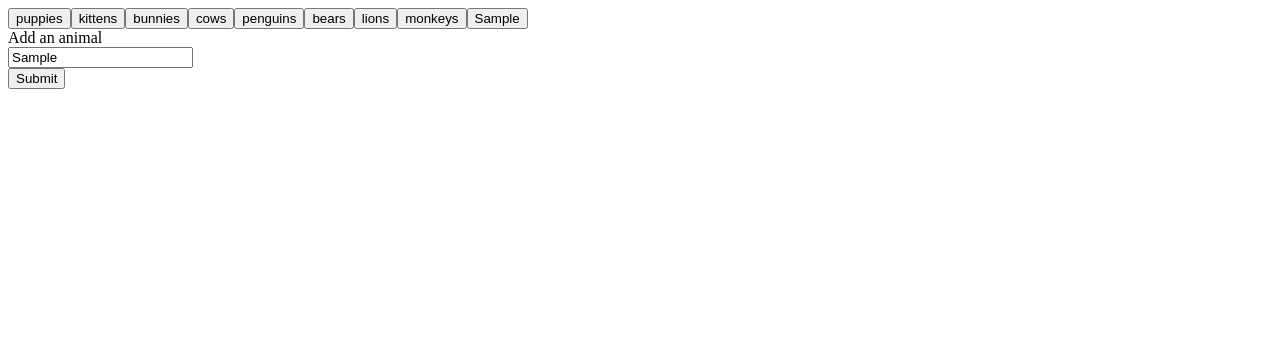
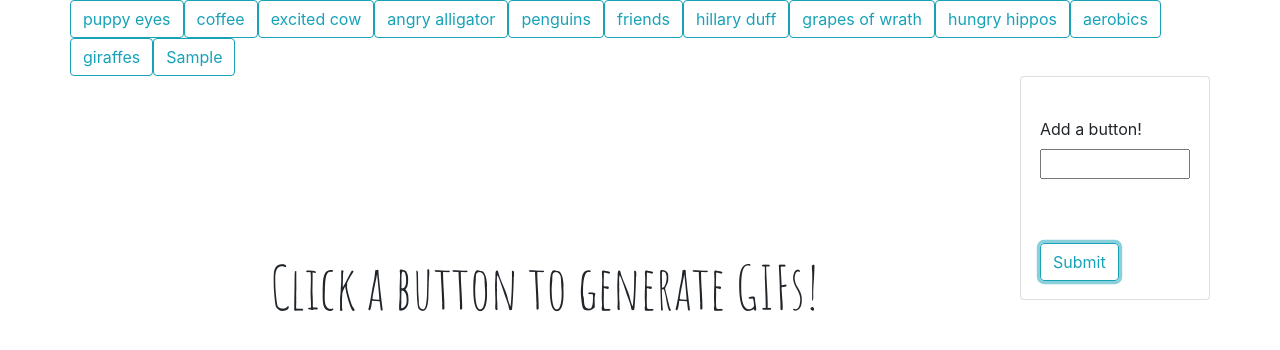
Before and after one commit to tamhong/giftastic, a plain HTML site: page index.html in a window 1280 px wide. Both pictures are taken after typing "Sample" into the empty fields and a click on the input "Submit". Drawn offline with nearby package versions, Linux system fonts and the light colour scheme.

Commit message:
final stylized

```diff
--- /dev/null
+++ b/assets/css/reset.css
@@ -0,0 +1,48 @@
+/* http://meyerweb.com/eric/tools/css/reset/
+   v2.0 | 20110126
+   License: none (public domain)
+*/
+
+html, body, div, span, applet, object, iframe,
+h1, h2, h3, h4, h5, h6, p, blockquote, pre,
+a, abbr, acronym, address, big, cite, code,
+del, dfn, em, img, ins, kbd, q, s, samp,
+small, strike, strong, sub, sup, tt, var,
+b, u, i, center,
+dl, dt, dd, ol, ul, li,
+fieldset, form, label, legend,
+table, caption, tbody, tfoot, thead, tr, th, td,
+article, aside, canvas, details, embed,
+figure, figcaption, footer, header, hgroup,
+menu, nav, output, ruby, section, summary,
+time, mark, audio, video {
+	margin: 0;
+	padding: 0;
+	border: 0;
+	font-size: 100%;
+	font: inherit;
+	vertical-align: baseline;
+}
+/* HTML5 display-role reset for older browsers */
+article, aside, details, figcaption, figure,
+footer, header, hgroup, menu, nav, section {
+	display: block;
+}
+body {
+	line-height: 1;
+}
+ol, ul {
+	list-style: none;
+}
+blockquote, q {
+	quotes: none;
+}
+blockquote:before, blockquote:after,
+q:before, q:after {
+	content: '';
+	content: none;
+}
+table {
+	border-collapse: collapse;
+	border-spacing: 0;
+}
--- a/assets/css/style.css
+++ b/assets/css/style.css
@@ -0,0 +1,50 @@
+img {
+    margin: 10px 10px 10px 10px;
+    height: 100px;
+}
+
+#animal-form {
+    position: relative;
+    top: 40px;
+}
+
+#animal-input {
+    width: 150px;
+}
+
+#animalButtons {
+    width: 100%;
+}
+
+#gifs-view {
+    text-align: center;
+}
+
+#start {
+    position: relative;
+    top: 150px;
+    font-size: 60px;
+    font-family: 'Amatic SC', cursive;
+}
+
+.eachGif {
+    width: 220px;
+    height: 160px;
+    float: left;
+}
+
+#rating {
+    font-size: 12px;
+}
+
+#error {
+    text-align: center;
+    color: red;
+}
+
+#play {
+    font-size: 40px;
+    text-align: center;
+    font-family: 'Amatic SC', cursive;
+    color: #24a3b8;
+}
--- a/assets/javascript/app.js
+++ b/assets/javascript/app.js
@@ -7,13 +7,13 @@
     .User entry & submission will create new button on page that will also serve same function as existing buttons
 */
 
-var topics = ["puppies", "kittens", "bunnies", "cows", "penguins", "bears", "lions", "monkeys"];
+var topics = ["puppy eyes", "coffee", "excited cow", "angry alligator", "penguins", "friends", "hillary duff", "grapes of wrath", "hungry hippos", "aerobics", "giraffes"];
 
 function renderButtons() {
     $("#animalButtons").empty();
     for (var i = 0; i < topics.length; i++) {
         var a = $("<button>");
-        a.addClass("animalBtn");
+        a.addClass("animalBtn btn btn-outline-info");
         a.attr("data-name", topics[i]);
         a.text(topics[i]);
         $("#animalButtons").append(a);
@@ -23,28 +23,34 @@ function renderButtons() {
 function displayGifs () {
 
     $('#gifs-view').empty();
+    $('#play').empty();
+
+    $('#play').append('Click on each GIF to play or pause!')
 
     var topic = $(this).attr("data-name");
     var apiKey = "grb3dUIIeN8m2pT86jm2rJk7a3u9MWRg";
-    var queryURL = "https://api.giphy.com/v1/gifs/search?q=" + topic + "&limit=10&rating=g&api_key=" + apiKey;
+    var queryURL = "https://api.giphy.com/v1/gifs/search?q=" + topic + "&limit=16&rating=pg&api_key=" + apiKey;
     $.ajax({
         url: queryURL,
         method: "GET"
     }).then(function(response){
 
-        console.log(response.data.length);
+        console.log(response.data);
 
         for (var i = 0; i < response.data.length; i++) {
-            console.log(response.data[i].rating);
             var still = response.data[i].images.fixed_height_still.url;
             var move = response.data[i].images.fixed_height.url;
+            var rating = response.data[i].rating;
+            var eachGif= $('<section class= eachGif>');
             var img = $('<img>');
             img.addClass("gif");
             img.attr("src", still);
             img.attr("data-still", still)
             img.attr("data-animate", move)
             img.attr("data-state", "still");
-            $('#gifs-view').append(img);
+            eachGif.append("<span id='rating'><strong>Rating:</strong> " + rating +"<br></span>");
+            eachGif.append(img);
+            $('#gifs-view').append(eachGif);
 
         };
     });
@@ -64,11 +70,17 @@ $(document).on("click", '.gif', function() {
 
 $(document).on('click', '.animalBtn', displayGifs);
 
-$(document).on('click', '#addAnimal', function () {
+$(document).on('click', '#submit', function () {
     event.preventDefault();
+    $("#error").html("&nbsp;");
     var userInput = $("#animal-input").val();
-    topics.push(userInput);
-    renderButtons();
+    if (userInput) {
+        topics.push(userInput);
+        renderButtons();
+        $('#animal-input').val('');
+    } else {
+        $("#error").append('Please enter a topic.');
+    }
 });
 
 renderButtons();
--- a/index.html
+++ b/index.html
@@ -2,20 +2,51 @@
     <head>
         <meta charset="utf-8">
         <title>GifTastic!</title>
-        <link rel="stylesheet" href="">
+        <!--Reset-->
+        <link rel="stylesheet" href="assets/css/reset.css">
+        <!--Bootstrap-->
+        <link rel="stylesheet" href="https://stackpath.bootstrapcdn.com/bootstrap/4.1.1/css/bootstrap.min.css" integrity="sha384-WskhaSGFgHYWDcbwN70/dfYBj47jz9qbsMId/iRN3ewGhXQFZCSftd1LZCfmhktB" crossorigin="anonymous">
+        <!--Personal CSS-->
+        <link rel="stylesheet" href="assets/css/style.css">
+        <!--Google Fonts-->
+        <link href="https://fonts.googleapis.com/css?family=Amatic+SC" rel="stylesheet">
     </head>
     <body>
 
-        <div id = "animalButtons"></div>
+        <div class = "container">
 
-        <form id = "animal-form">
-            <label for = "animal-input" >Add an animal </label> <br>
-            <input type = "text" id = "animal-input"> <br>
+            <div class = "row">
+                <div id = "animalButtons"></div> <br><br><br>
+            </div>
 
-            <input id = "addAnimal" type = "submit" value = "Submit">
-        </form>
+            <div class = "row">
 
-        <div id = "gifs-view"></div>
+                <div class = "col-lg-10">
+
+                    <div id = "playMsg"><p id = "play"></p></div>
+
+                    <div id = "gifs-view"><p id = "start">Click a button to generate GIFs!</p></div>
+
+                </div>
+
+                <div id = "side-bar" class = "col-sm-2 card" style="width: 18rem; height: 14rem;">
+
+                    <form id = "animal-form" class = "mx-auto">
+                        <label id ="addBtn" for = "animal-input" >Add a button! </label> <br>
+                        <input type = "text" id = "animal-input"> <br>
+
+                        <p id = "error">&nbsp;</p>
+
+                        <br><input class ="btn btn-outline-info" id = "submit" type = "submit" value = "Submit"><br><br>
+
+                    </form>
+
+
+                </div>
+
+            </div>
+
+        </div>
 
         <script src="https://code.jquery.com/jquery-3.3.1.min.js" integrity="sha256-FgpCb/KJQlLNfOu91ta32o/NMZxltwRo8QtmkMRdAu8=" crossorigin="anonymous"></script>
         <script src="assets/javascript/app.js"></script>
```
